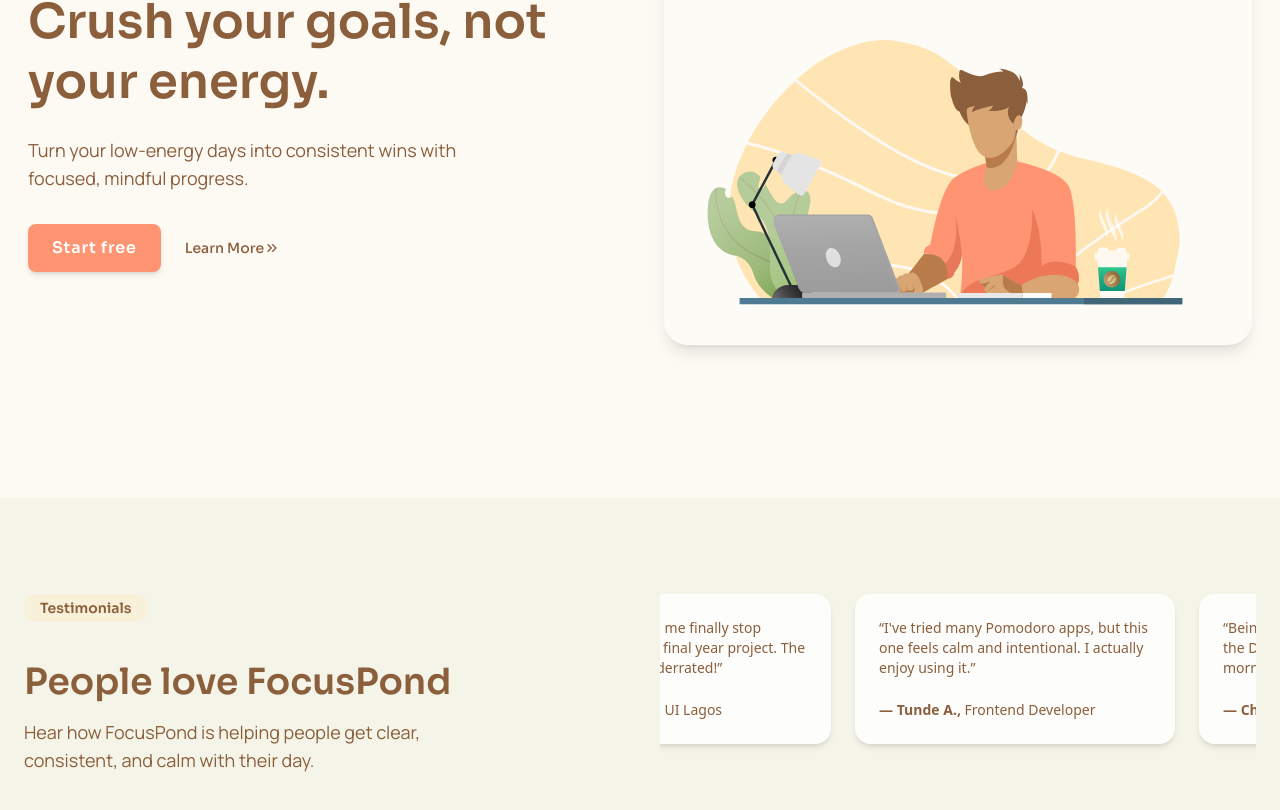
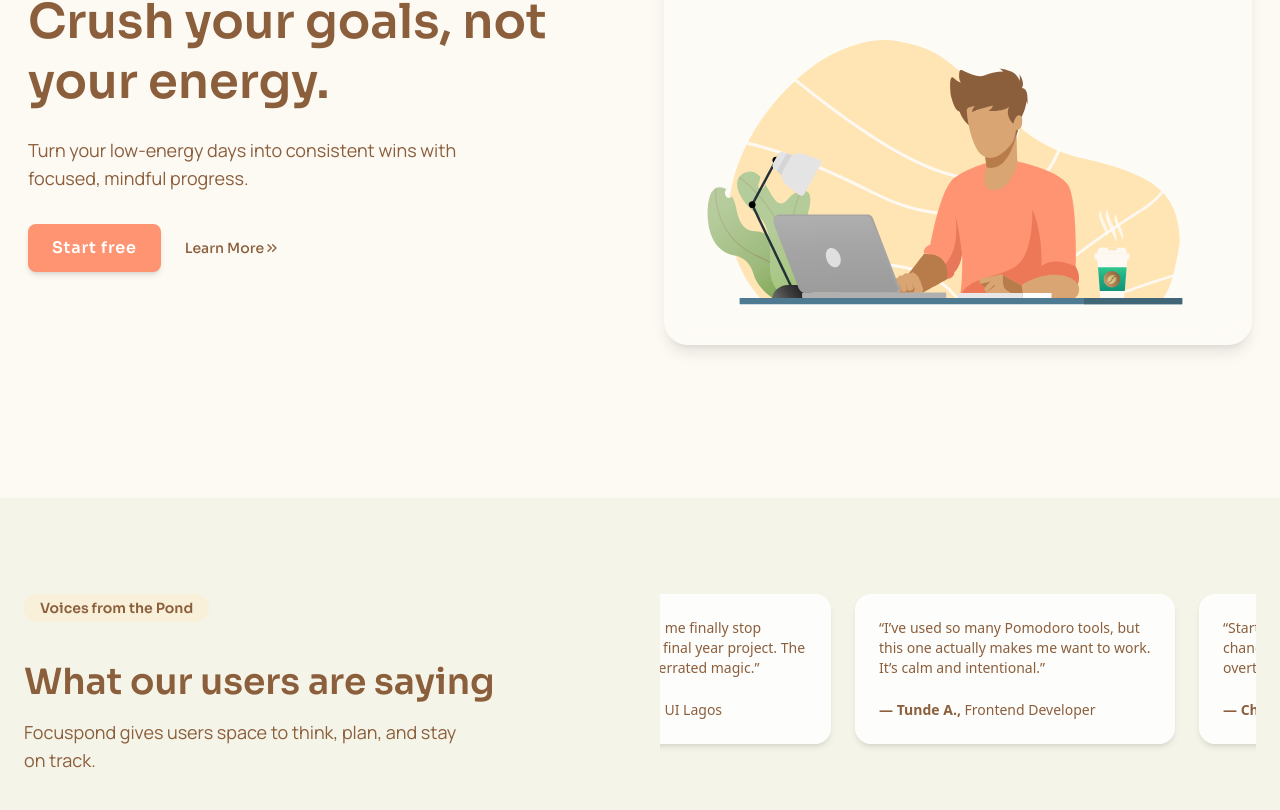
Before and after one commit to liannmaka/Focuspond, a Next.js app: page / in a window 1280 px wide. Shown: the part 302-1112 px from the top of the page. Built offline with nearby package versions, Linux system fonts and the light colour scheme.

Commit message:
chore: updated testimonial section

```diff
--- a/src/app/(landing-page)/_components/Testimonial.tsx
+++ b/src/app/(landing-page)/_components/Testimonial.tsx
@@ -10,19 +10,19 @@
     name: "Ada O.",
     role: "Student, UI Lagos",
     quote:
-      "FocusPond helped me finally stop procrastinating my final year project. The vibe switcher is underrated!",
+      "Focuspond helped me finally stop procrastinating my final year project. The vibe switcher? Underrated magic.",
   },
   {
     name: "Tunde A.",
     role: "Frontend Developer",
     quote:
-      "I've tried many Pomodoro apps, but this one feels calm and intentional. I actually enjoy using it.",
+      "I’ve used so many Pomodoro tools, but this one actually makes me want to work. It’s calm and intentional.",
   },
   {
     name: "Chisom E.",
     role: "Product Designer",
     quote:
-      "Being able to just dive into my Frog of the Day changed how I start my mornings.",
+      "Starting with my Frog of the Day changed everything. Now I stop overthinking and just start.",
   },
   {
     name: "Ibrahim K.",
@@ -43,13 +43,12 @@
       <div className="container mx-auto px-6 grid grid-cols-1 md:grid-cols-2 gap-10">
         {/* Left Column: Title + Description */}
         <div>
-          <Badge title="Testimonials" />
+          <Badge title="Voices from the Pond" />
           <h2 className="text-3xl md:text-4xl font-sora font-semibold mt-2">
-            People love FocusPond
+            What our users are saying
           </h2>
           <p className="mt-4 text-walnut-brown/80 font-manrope text-base sm:text-lg max-w-md">
-            Hear how FocusPond is helping people get clear, consistent, and calm
-            with their day.
+            Focuspond gives users space to think, plan, and stay on track.
           </p>
         </div>
         {/* Right Column: Sliding Testimonials */}
```
